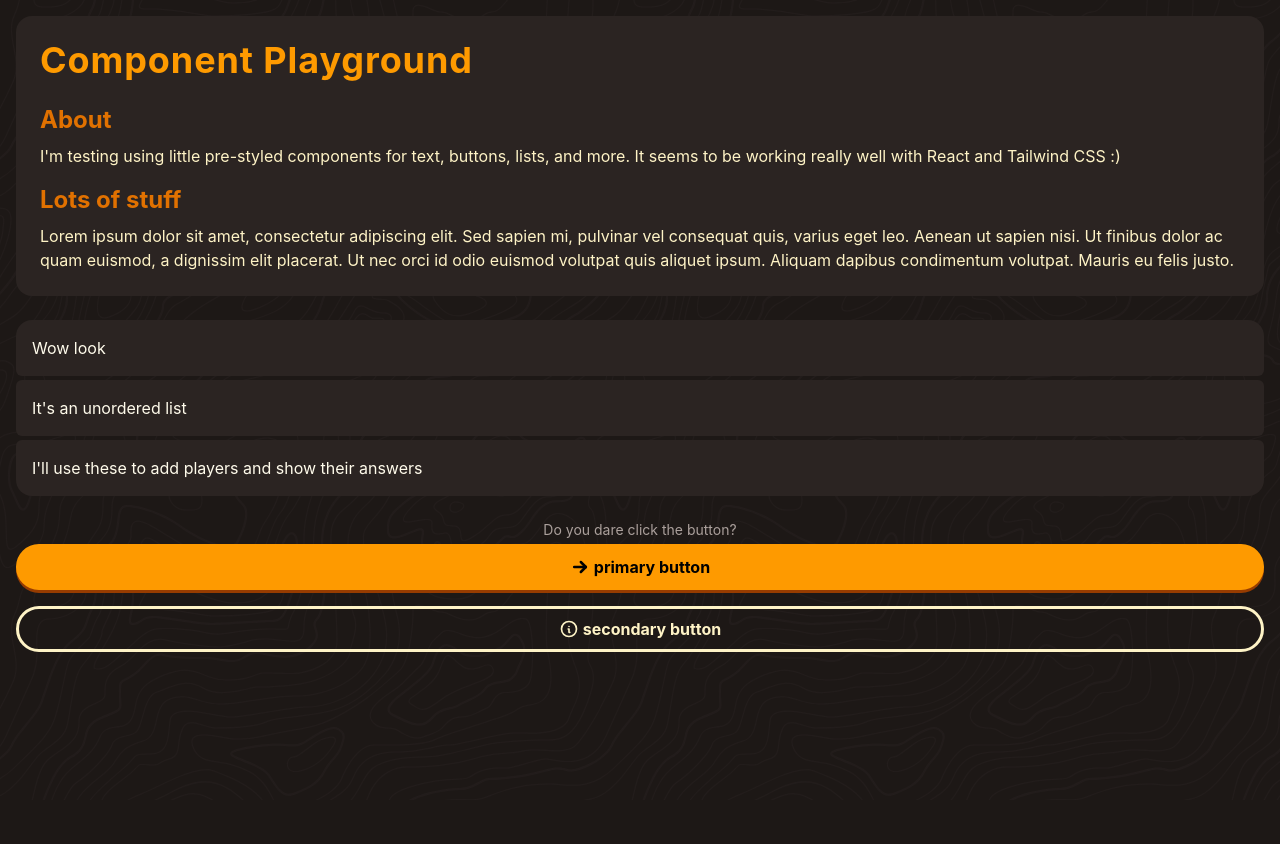
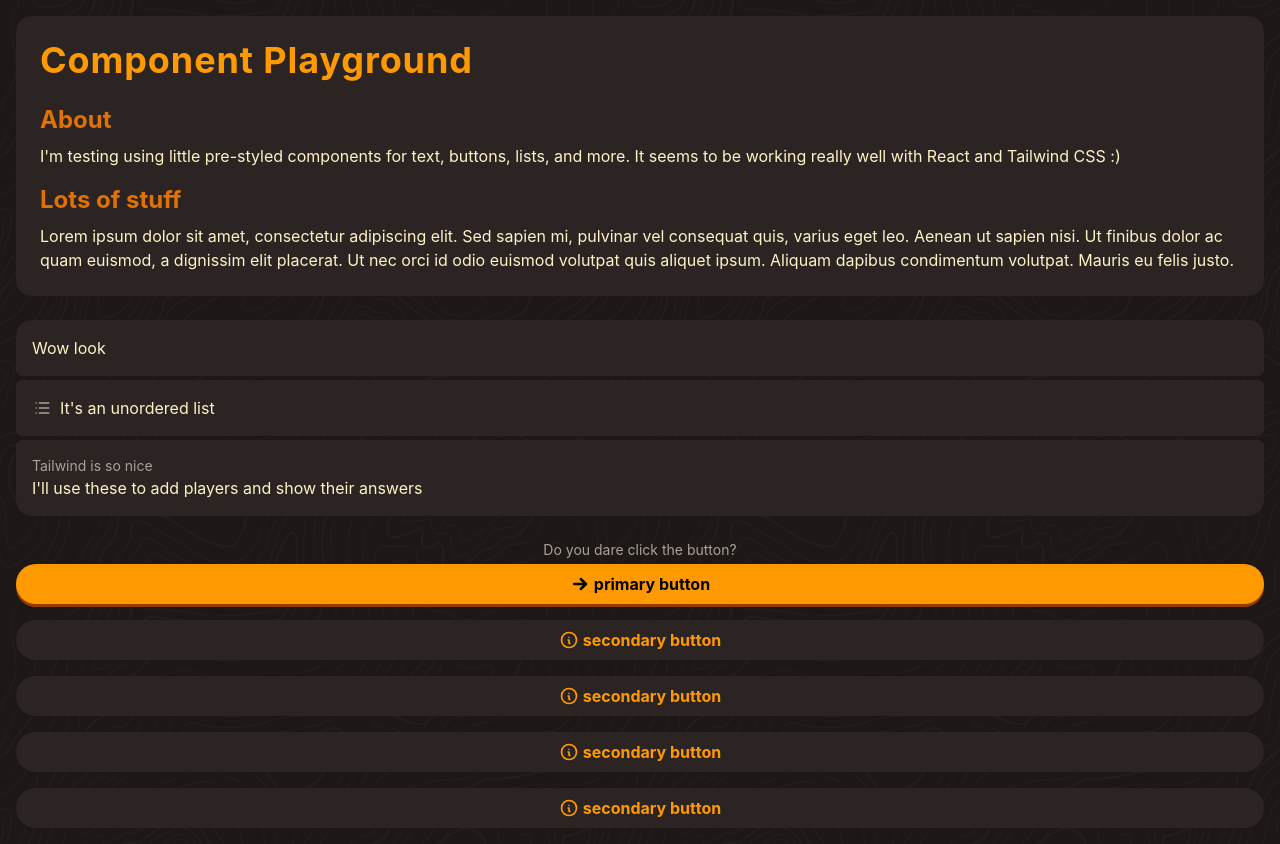
Before and after one commit to SoupCat-Py/impostor-game, a React (Vite) app: page / in a window 1280 px wide. Before the commit the page ends 800 px from the top, so only its background shows below. Built offline with nearby package versions, Linux system fonts and the light colour scheme.

Commit message:
adjusting components and adding more example stuff

```diff
--- a/src/App.tsx
+++ b/src/App.tsx
@@ -1,4 +1,4 @@
-import { H1, H2, Para } from "./components/Text";
+import { H1, H2, Para, Small } from "./components/Text";
 import Button from "./components/Button";
 import { List, ListItem } from "./components/Lists"
 
@@ -31,13 +31,30 @@ export default function App() {
     </div>
     <List>
       <ListItem>
-        Wow look
+        <Para>Wow look</Para>
       </ListItem>
       <ListItem>
-        It's an unordered list
+        <div className="flex flex-row gap-2 items-center">
+          <svg xmlns="http://www.w3.org/2000/svg"
+            viewBox="0 0 24 24"
+            fill="none" stroke="currentColor" stroke-width="2"
+            stroke-linecap="round" stroke-linejoin="round"
+            className="h-5 text-taupe-400"
+          >
+            <path stroke="none" d="M0 0h24v24H0z" fill="none" />
+            <path d="M9 6l11 0" />
+            <path d="M9 12l11 0" />
+            <path d="M9 18l11 0" />
+            <path d="M5 6l0 .01" />
+            <path d="M5 12l0 .01" />
+            <path d="M5 18l0 .01" />
+            </svg>
+          <Para>It's an unordered list</Para>
+        </div>
       </ListItem>
       <ListItem>
-        I'll use these to add players and show their answers
+        <Small>Tailwind is so nice</Small>
+        <Para>I'll use these to add players and show their answers</Para>
       </ListItem>
     </List>
     <div className="flex flex-col gap-3">
@@ -55,6 +72,24 @@ export default function App() {
       >
         secondary button
       </Button>
+      <Button
+        icon={<><path stroke="none" d="M0 0h24v24H0z" fill="none" /><path d="M3 12a9 9 0 1 0 18 0a9 9 0 0 0 -18 0" /><path d="M12 9h.01" /><path d="M11 12h1v4h1" /></>}
+        onClickFunction={() => alert("hi")}
+      >
+        secondary button
+      </Button>
+      <Button
+        icon={<><path stroke="none" d="M0 0h24v24H0z" fill="none" /><path d="M3 12a9 9 0 1 0 18 0a9 9 0 0 0 -18 0" /><path d="M12 9h.01" /><path d="M11 12h1v4h1" /></>}
+        onClickFunction={() => alert("hi")}
+      >
+        secondary button
+      </Button>
+      <Button
+        icon={<><path stroke="none" d="M0 0h24v24H0z" fill="none" /><path d="M3 12a9 9 0 1 0 18 0a9 9 0 0 0 -18 0" /><path d="M12 9h.01" /><path d="M11 12h1v4h1" /></>}
+        onClickFunction={() => alert("hi")}
+      >
+        secondary button
+      </Button>
     </div>
   </section>
   )
--- a/src/components/Button.tsx
+++ b/src/components/Button.tsx
@@ -19,19 +19,20 @@ export default function Button({label, children, primary = false, icon, onClickF
         onClick={onClickFunction}
         className={`
             flex justify-center items-center py-2 gap-1 w-full
-            rounded-full font-bold border-3
+            rounded-full font-bold
+            focus-visible:outline-3 outline-offset-4 outline-emerald-800 dark:outline-amber-200
             cursor-pointer select-none
             ${primary
-            ? "bg-emerald-400 border-emerald-400 dark:bg-amber-500 dark:border-amber-500 text-white dark:text-black"
-            : "bg-none border-emerald-700 dark:border-amber-100 text-emerald-700 dark:text-amber-100"
+            ? "bg-emerald-400 dark:bg-amber-500 dark:border-amber-500 text-white dark:text-black"
+            : "bg-emerald-50 dark:bg-taupe-800 text-emerald-800 dark:text-amber-500"
             }
             ${primary
             ? "shadow-emerald-700 dark:shadow-amber-800 active:translate-y-[3px]"
-            : "shadow-none"}
+            : "shadow-none active:bg-emerald-50 dark:active:bg-taupe-800"}
             shadow-[0_3px_0_0] active:shadow-none transition duration-75
             ${primary
                 ? "hover:bg-emerald-500 hover:border-emerald-500 hover:dark:bg-amber-600 hover:dark:border-amber-600"
-                : "hover:bg-emerald-200/50 hover:dark:bg-taupe-700/50"}
+                : "hover:bg-olive-300 hover:dark:bg-taupe-700"}
             `}
         >
             {icon
--- a/src/components/Text.tsx
+++ b/src/components/Text.tsx
@@ -37,7 +37,7 @@ export function Para({children}:TextProps) {
 
 export function Small({children}:TextProps) {
   return (
-    <p className="text-sm text-emerald-950 dark:text-taupe-400">
+    <p className="text-sm text-emerald-800 dark:text-taupe-400">
       {children}
     </p>
   )
```
